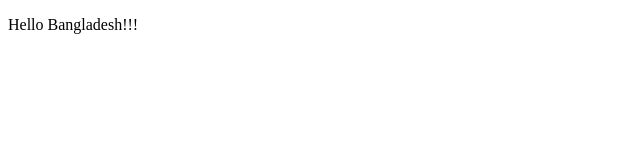
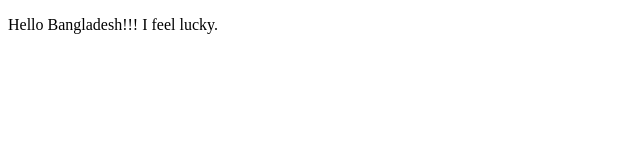
Before and after one commit to greatpoly/shimul-lab.is.best.net, a plain HTML site: page index.html in a window 1280 px wide. Shown: the full height of the page, 0-640 px from the left. Drawn offline with Linux system fonts and the light colour scheme.

Commit message:
adding "I feel lucky" after "Bangladesh"

```diff
--- a/index.html
+++ b/index.html
@@ -7,7 +7,7 @@
 
 <body>
 <div>
-	<p>Hello Bangladesh!!!</p>
+	<p>Hello Bangladesh!!! I feel lucky.</p>
 </div>
 </body>
 </html>
```
